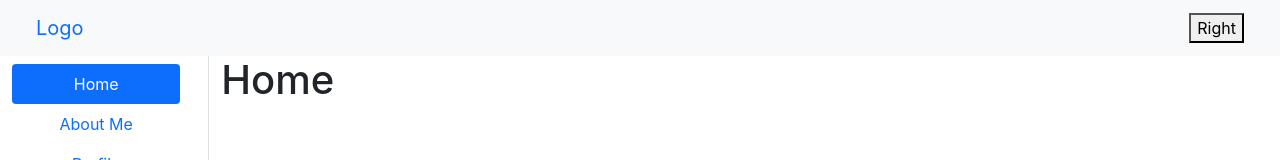
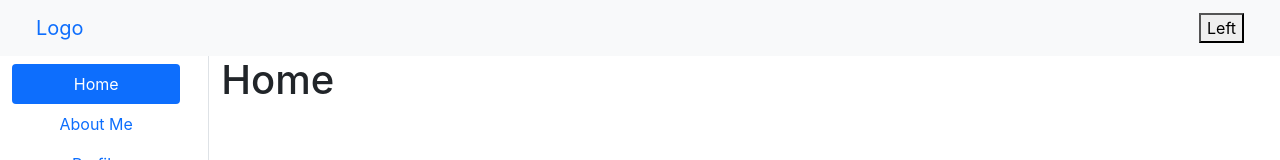
Before and after one commit to MuhammadAwaisMalik/Random, a React (Create React App) app: page / in a window 1280 px wide. Shown: the top 160 px of the page. Built offline with nearby package versions, Linux system fonts and the light colour scheme; no server answers.

Commit message:
Update Layout.js

```diff
--- a/src/com/Layout.js
+++ b/src/com/Layout.js
@@ -22,7 +22,7 @@ const Layout = () => {
 
 export default Layout;
 const Navbar = () => {
-  const [dir, setDir] = useState(false);
+  const [dir, setDir] = useState(true);
 
   return (
     <nav className="navbar navbar-expand-lg bg-light">
```
